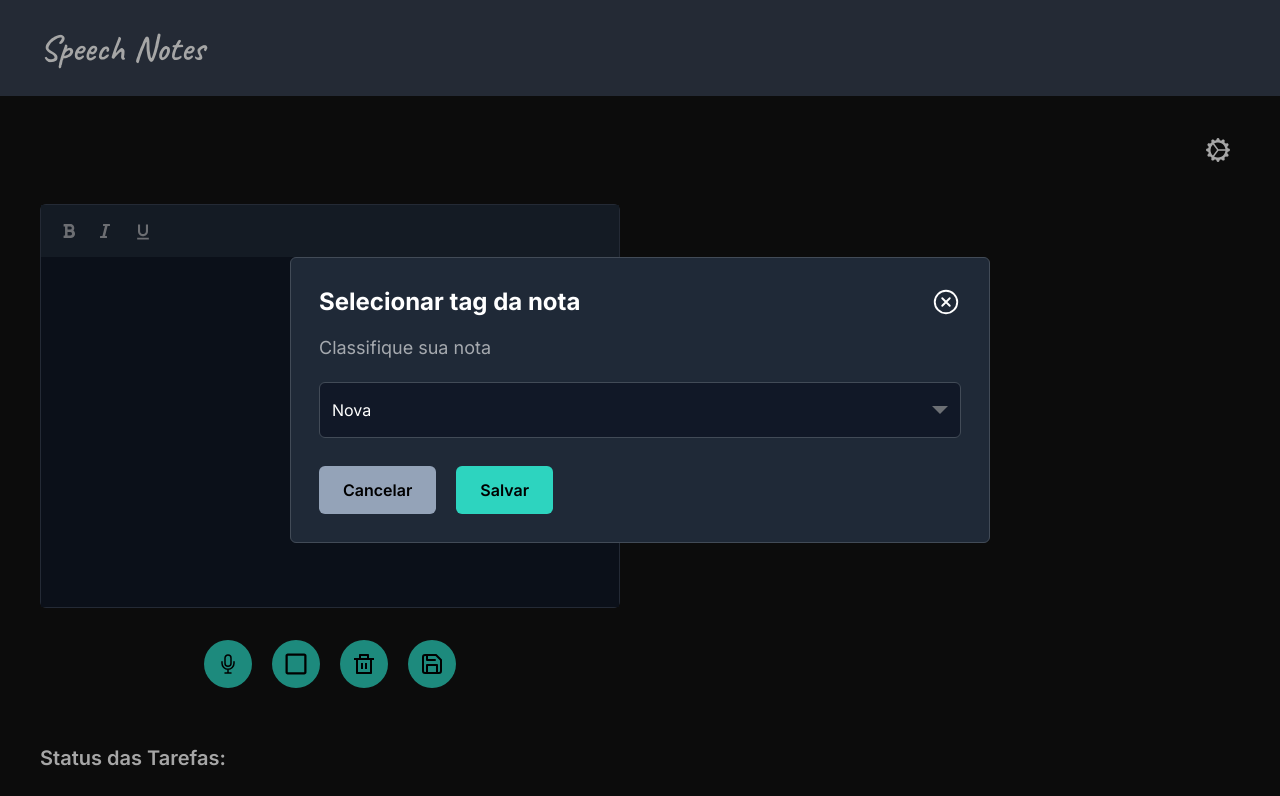
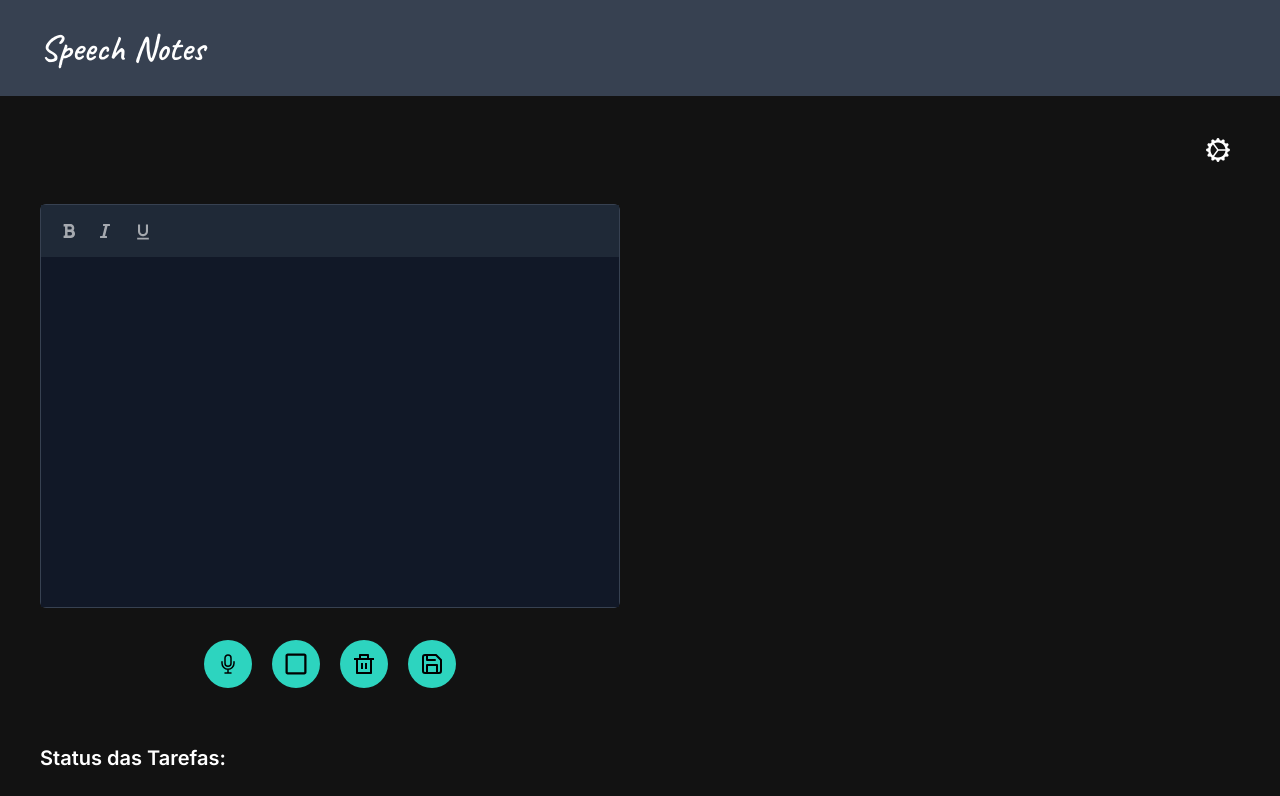
Before and after one commit to gabrielalencs/Quick-Notes, a React (Vite) app: page / in a window 1280 px wide. Shown: the top 796 px of the page. Built offline with nearby package versions, Linux system fonts and the light colour scheme.

Commit message:
feat: make note classification container

```diff
--- a/src/components/NoteContainer/index.jsx
+++ b/src/components/NoteContainer/index.jsx
@@ -16,11 +16,15 @@
 
 const NoteContainer = () => {
     const { noteInformation, setNoteInformation } = useContext(NoteInformationContext);
-
     const colorNotes = noteInformation[0]?.backgroundColor;
 
     const [isOpenNoteEditing, setIsOpenNoteEditing] = useState(true);
     const [objectOfClickedElement, setObjectOfClickedElement] = useState();
+
+    const [isOpenNoteClassification, setIsOpenNoteClassification] = useState(true);
+    const [isOpenDropdownClassification, setIsOpenDropdownClassification] = useState(false);
+    const [selectedOptionClassification, setSelectedOptionClassification] = useState('Nova');
+    const optionsClassification = ['Nova', 'Concluída', 'Prioridade', 'Urgente', 'Andamento', 'Opcional'];
 
 
     const closeContainer = (setIsContainer) => {
@@ -29,6 +33,29 @@
         document.querySelector('body').classList.remove('scrollHiddenActive');
     }
 
+
+
+    const openNoteClassificationContainer = () => setIsOpenNoteClassification(false);
+
+    const toggleDropdownClassication = () => setIsOpenDropdownClassification(!isOpenDropdownClassification);
+
+    const selectClassificationClicked = (option) => {
+        setSelectedOptionClassification(option);
+        setIsOpenDropdownClassification(false);
+    };
+
+
+    // delete note and update local storage with the change
+
+    const deleteNote = (idOfClickedContainer) => {
+        const filteredArrayWithDeletedNote = noteInformation.filter(note => note.id !== idOfClickedContainer);
+
+        setNoteInformation(filteredArrayWithDeletedNote);
+        localStorage.setItem('notes-created', JSON.stringify(filteredArrayWithDeletedNote));
+    };
+
+
+    // opens note editing container and gets the text of the clicked note
 
     const openNoteEditingContainer = (idOfClickedContainer) => {
         const objectOfClickedElement = noteInformation.find(note => note.id === idOfClickedContainer);
@@ -42,6 +69,7 @@
         document.querySelector('.inputTextarea').value = objectOfClickedElement.text;
     };
 
+    // saves the edit made to the note
 
     const saveNoteEdit = () => {
         const editedText = document.querySelector('.inputTextarea').value;
@@ -59,6 +87,8 @@
     };
 
 
+    // downloads the note text to a .txt file
+
     const downloadNote = (idOfClickedContainer) => {
         const textOfClickedElement = noteInformation.find(note => note.id === idOfClickedContainer).text;
 
@@ -75,41 +105,12 @@
         window.URL.revokeObjectURL(linkUrl);
     };
 
-    const deleteNote = (idOfClickedContainer) => {
-        const filteredArrayWithDeletedNote = noteInformation.filter(note => note.id !== idOfClickedContainer);
-
-        setNoteInformation(filteredArrayWithDeletedNote);
-        localStorage.setItem('notes-created', JSON.stringify(filteredArrayWithDeletedNote));
-    };
-
 
     useEffect(() => {
         const favoriteSavedNotes = JSON.parse(localStorage.getItem('notes-created')) || [];
 
         setNoteInformation(favoriteSavedNotes);
     }, []);
-
-
-
-
-
-    const [isOpenNoteClassification, setIsOpenNoteClassification] = useState(false);
-
-    const [isOpenDropdownClassification, setIsOpenDropdownClassification] = useState(false);
-
-    const [selectedOption, setSelectedOption] = useState('Nova');
-
-    const options = ['Nova', 'Concluída', 'Prioridade', 'Urgente', 'Andamento', 'Opcional'];
-
-    const toggleDropdown = () => {
-        setIsOpenDropdownClassification(!isOpenDropdownClassification);
-    };
-
-    const handleOptionClick = (option) => {
-        setSelectedOption(option);
-        setIsOpenNoteClassification(false);
-
-    };
 
 
     return (
@@ -128,7 +129,7 @@
                                 <span>{noteCreated.time}</span>
                             </div>
 
-                            <div className="bg-[#2DD4BF] px-2 py-1 rounded-lg font-semibold text-black text-sm">
+                            <div className="bg-[#2DD4BF] px-2 py-1 rounded-lg font-semibold text-black text-sm cursor-pointer" onClick={openNoteClassificationContainer}>
                                 <span>Nova</span>
                             </div>
                         </div>
@@ -164,10 +165,10 @@
 
             <div className={`duration-200 ${isOpenNoteEditing ? 'opacity-0 pointer-events-none' : 'opacity-100 pointer-events-auto'}`}>
                 <div className="bg-black opacity-35 absolute w-screen h-screen top-0 right-0"></div>
+
                 <div className="bg-[#1F2937] absolute top-[50%] left-[50%] translate-x-[-50%] translate-y-[-50%] p-7 border-[1px] border-[#424b57] rounded-md w-10/12 max-w-[700px]">
                     <div className="flex items-center justify-between">
                         <h3 className="text-2xl text-white font-bold">Editar nota</h3>
-
                         <IoCloseCircleOutline
                             className="text-white text-3xl duration-300 cursor-pointer hover:text-[#5EEAD4]"
                             onClick={() => closeContainer(setIsOpenNoteEditing)}
@@ -200,19 +201,21 @@
 
                     <div className="mt-4">
                         <p className="text-[#fff9] text-lg">Classifique sua nota</p>
+
                         <div className="relative w-full">
                             <button
-                                onClick={toggleDropdown}
-                                className="mt-5 bg-[#111827] rounded-md duration-200 w-full border-[1px] text-white p-3 h-14 flex justify-between items-center border-[#424b57] hover:border-[#2dd4bf]">
-                                {selectedOption}
-                                <div className="arrow"></div>
+                                onClick={toggleDropdownClassication}
+                                className="mt-5 bg-[#111827] rounded-md duration-200 w-full border-[1px] text-white p-3 h-14 flex justify-between items-center border-[#424b57] hover:border-[#2dd4bf]"
+                            >
+                                {selectedOptionClassification}
+                                <div className="arrow" />
                             </button>
 
                             <ul className={`listOptionalTags absolute z-10 w-full bg-[#111827]  rounded-md shadow-md mt-1 duration-200 border-[1px] border-[#424b57] ${isOpenDropdownClassification ? 'h-40 overflow-y-scroll opacity-100' : 'h-0 overflow-hidden opacity-0'}`}>
-                                {options.map((option) => (
+                                {optionsClassification.map(option => (
                                     <li
                                         key={option}
-                                        onClick={() => handleOptionClick(option)}
+                                        onClick={() => selectClassificationClicked(option)}
                                         className="p-3 text-white duration-200 hover:bg-[#ffffff08] cursor-pointer"
                                     >
                                         {option}
```
